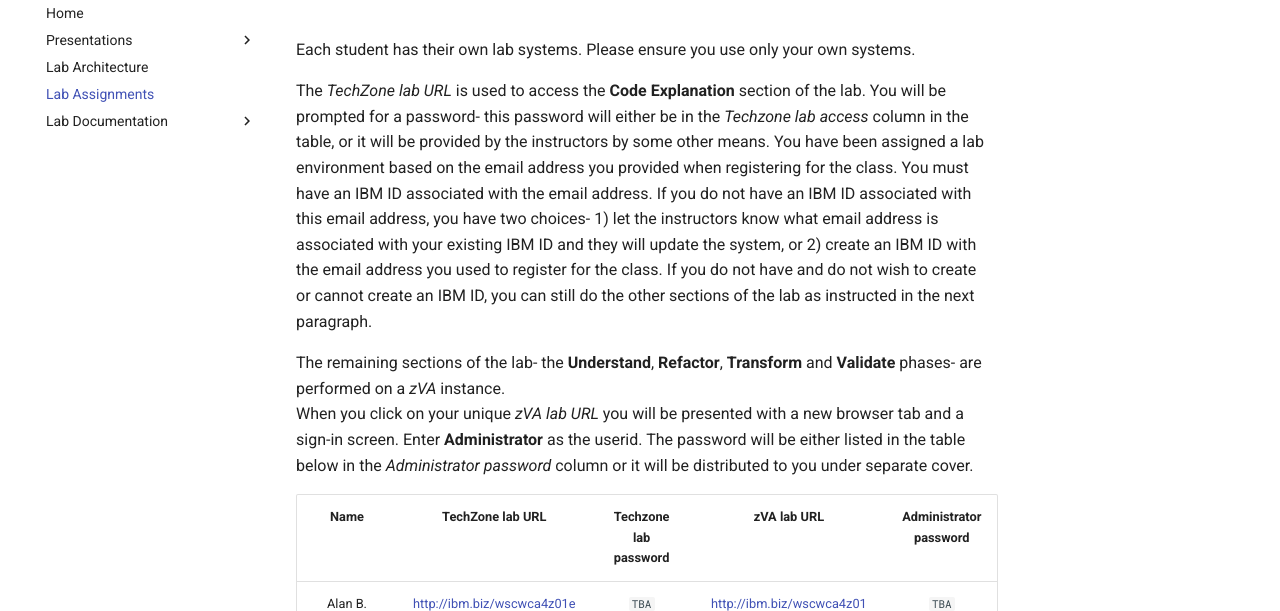
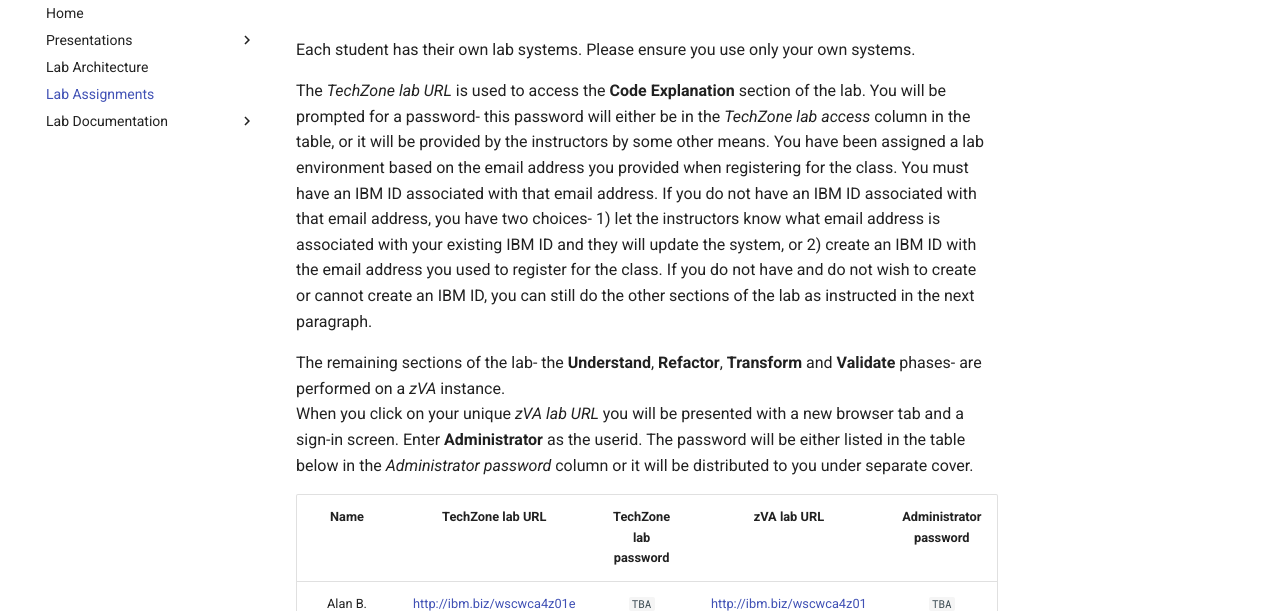
Before and after one commit to ibm-wsc/WCA4Z-Wildfire-Workshop, an MkDocs documentation site: the page built from docs/lab-assignments.md, in a window 1280 px wide and 900 px high. Shown: the part 143-754 px from the top of the window. Built offline with MkDocs 1.6.1 and Material for MkDocs 9.7.7, drawn with Linux system fonts in a browser that asks for light colours; comment, search, counter and statistics services are not loaded.

Commit message:
minor updates

```diff
--- a/docs/lab-assignments.md
+++ b/docs/lab-assignments.md
@@ -3,13 +3,13 @@
 
 Each student has their own lab systems.   Please ensure you use only your own systems.
 
-The *TechZone lab URL* is used to access the **Code Explanation** section of the lab.  You will be prompted for a password-  this password will either be in the *Techzone lab access* column in the table, or it will be provided by the instructors by some other means.  You have been assigned a lab environment based on the email address you provided when registering for the class.  You must have an IBM ID associated with the email address.  If you do not have an IBM ID associated with this email address, you have two choices- 1) let the instructors know what email address is associated with your existing IBM ID and they will update the system, or 2) create an IBM ID with the email address you used to register for the class.  If you do not have and do not wish to create or cannot create an IBM ID, you can still do the other sections of the lab as instructed in the next paragraph.
+The *TechZone lab URL* is used to access the **Code Explanation** section of the lab.  You will be prompted for a password-  this password will either be in the *TechZone lab access* column in the table, or it will be provided by the instructors by some other means.  You have been assigned a lab environment based on the email address you provided when registering for the class.  You must have an IBM ID associated with that email address.  If you do not have an IBM ID associated with that email address, you have two choices- 1) let the instructors know what email address is associated with your existing IBM ID and they will update the system, or 2) create an IBM ID with the email address you used to register for the class.  If you do not have and do not wish to create or cannot create an IBM ID, you can still do the other sections of the lab as instructed in the next paragraph.
 
 The remaining sections of the lab-  the **Understand**, **Refactor**, **Transform** and **Validate** phases- are performed on a *zVA* instance.
 When you click on your unique *zVA lab URL* you will be presented with a new browser tab and a sign-in screen.   Enter **Administrator** as the userid. The password will be either listed in the table below in the *Administrator password* column or it will be distributed to you under separate cover.
 
 
-|Name| TechZone lab URL|Techzone lab password| zVA lab URL | Administrator password|
+|Name| TechZone lab URL|TechZone lab password| zVA lab URL | Administrator password|
 |:--:|:-------------:|:--------------------:|:-:|:-:|
 |Alan B.|[http://ibm.biz/wscwca4z01e](http://ibm.biz/wscwca4z01e){target=_new}|`TBA`|[http://ibm.biz/wscwca4z01](http://ibm.biz/wscwca4z01){target=_new}|`TBA`|
 |Alice B.|[http://ibm.biz/wscwca4z02e](http://ibm.biz/wscwca4z02e){target=_new}|`TBA`|[http://ibm.biz/wscwca4z02](http://ibm.biz/wscwca4z02){target=_new}|`TBA`|
```
Also changed, not shown: docs/labs/explain.md (+2 -2 lines).
